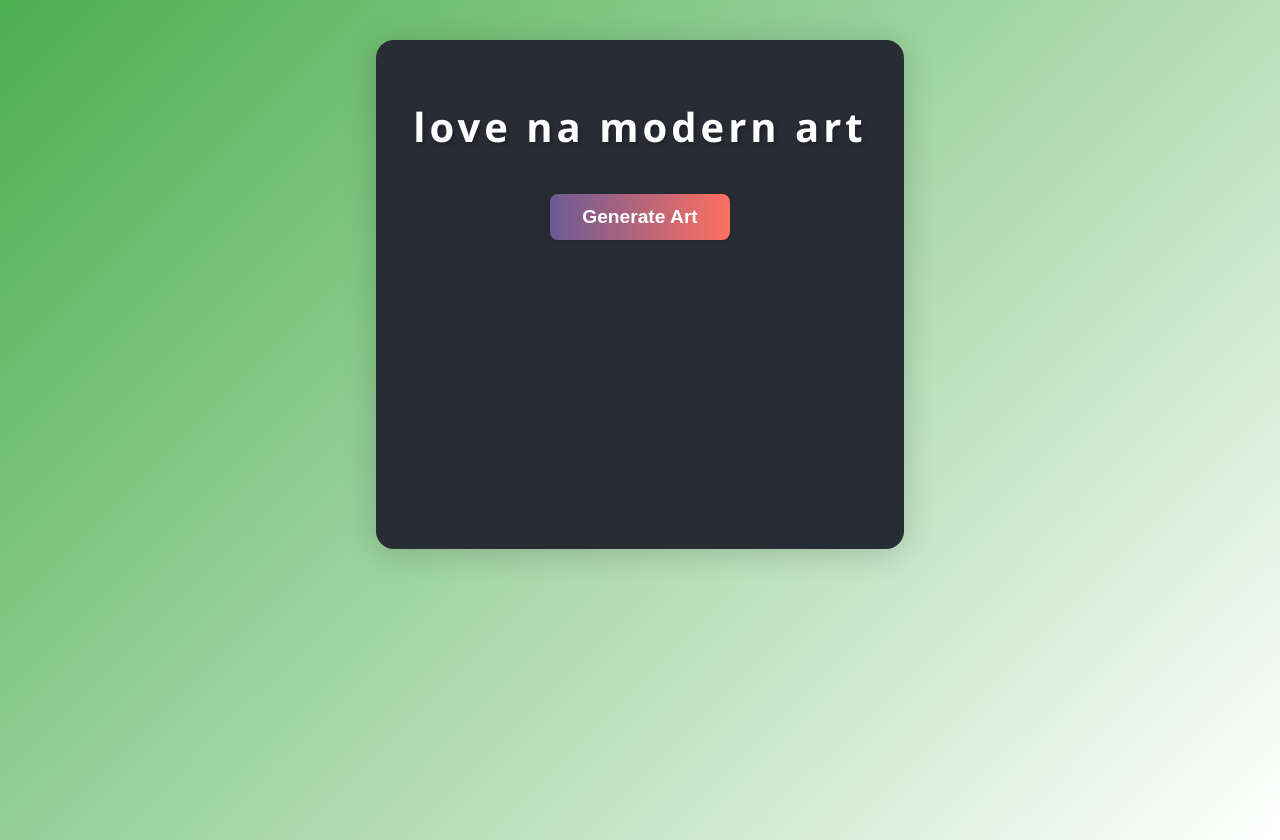
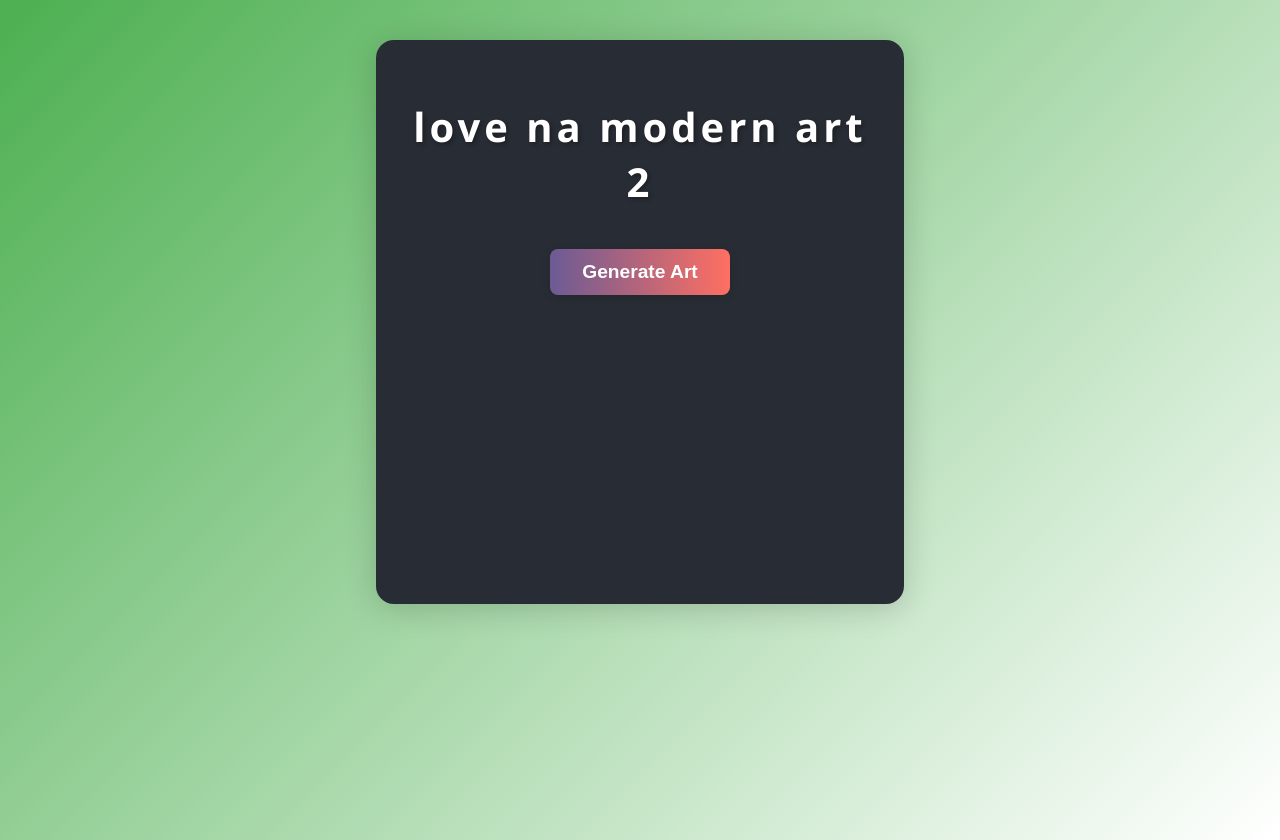
Before and after one commit to leizard/modern-art, a website: page index.html in a window 1280 px wide. Drawn offline with Linux system fonts and the light colour scheme.

Commit message:
change title

```diff
--- a/index.html
+++ b/index.html
@@ -8,7 +8,7 @@
 </head>
 <body>
   <div class="container">
-    <h1>Love Na Modern Art</h1>
+    <h1>Love Na Modern Art 2</h1>
     <button id="generate-btn">Generate Art</button>
     <div id="shape-container"></div>
     <h2 id="art-name"></h2>
```
